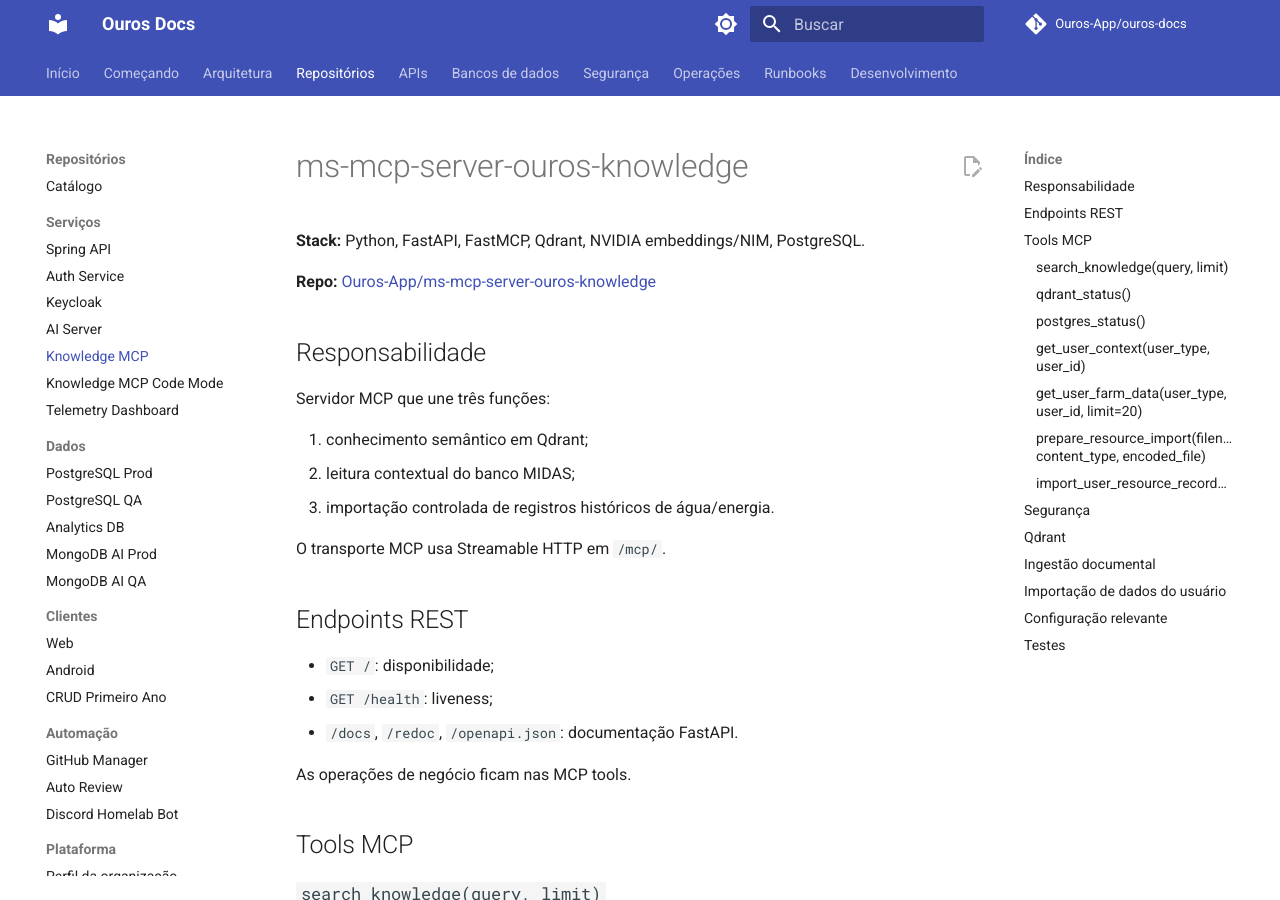
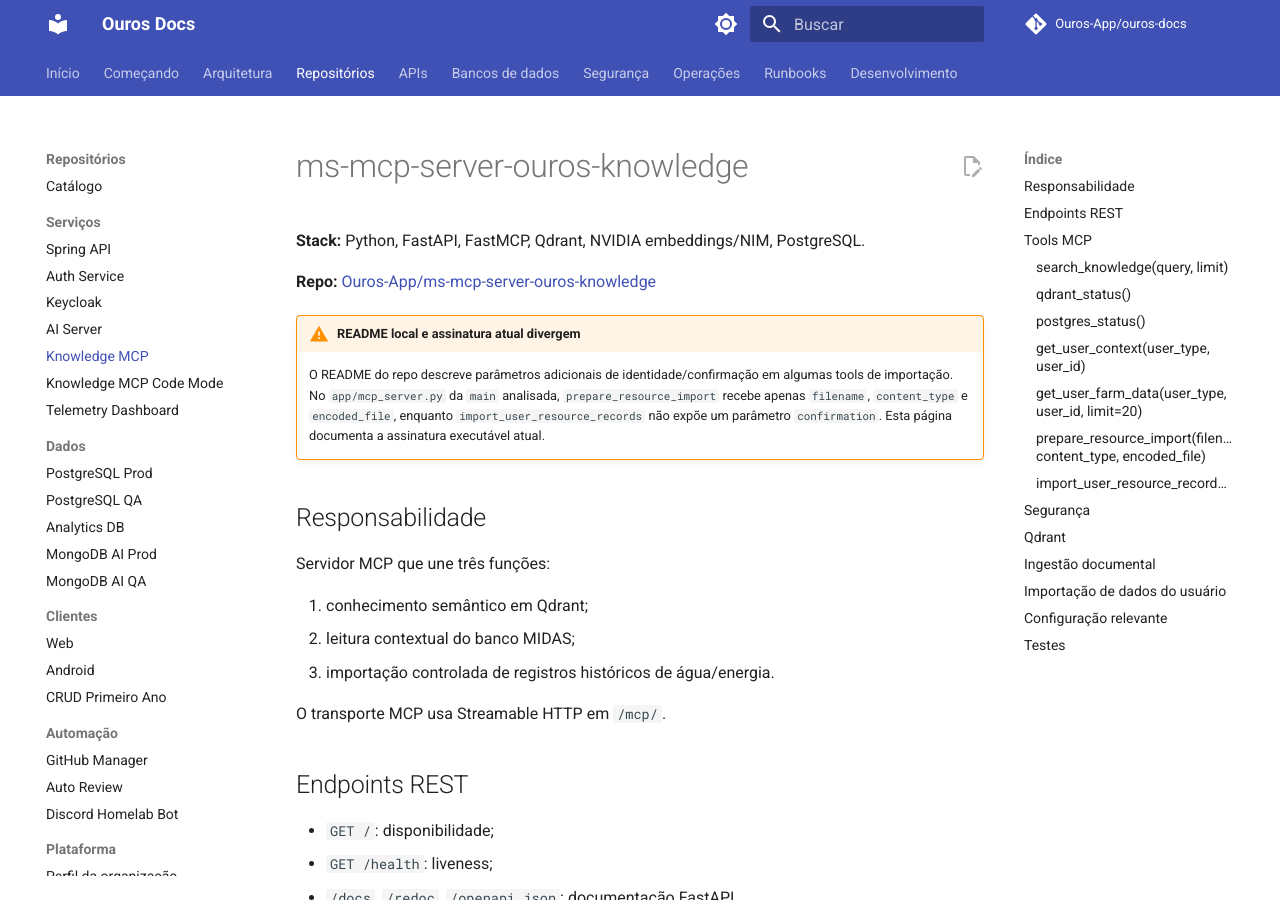
Before and after one commit to Ouros-App/ouros-docs, an MkDocs documentation site: the page built from docs/repositories/services/ms-mcp-server-ouros-knowledge.md, in a window 1280 px wide and 900 px high. Built offline with MkDocs 1.6.1 and Material for MkDocs 9.7.7, drawn with Linux system fonts in a browser that asks for light colours; comment, search, counter and statistics services are not loaded.

Commit message:
docs: record Knowledge MCP README contract drift

```diff
--- a/docs/repositories/services/ms-mcp-server-ouros-knowledge.md
+++ b/docs/repositories/services/ms-mcp-server-ouros-knowledge.md
@@ -3,6 +3,9 @@
 **Stack:** Python, FastAPI, FastMCP, Qdrant, NVIDIA embeddings/NIM, PostgreSQL.
 
 **Repo:** [Ouros-App/ms-mcp-server-ouros-knowledge](https://github.com/Ouros-App/ms-mcp-server-ouros-knowledge)
+
+!!! warning "README local e assinatura atual divergem"
+    O README do repo descreve parâmetros adicionais de identidade/confirmação em algumas tools de importação. No `app/mcp_server.py` da `main` analisada, `prepare_resource_import` recebe apenas `filename`, `content_type` e `encoded_file`, enquanto `import_user_resource_records` não expõe um parâmetro `confirmation`. Esta página documenta a assinatura executável atual.
 
 ## Responsabilidade
 
```
